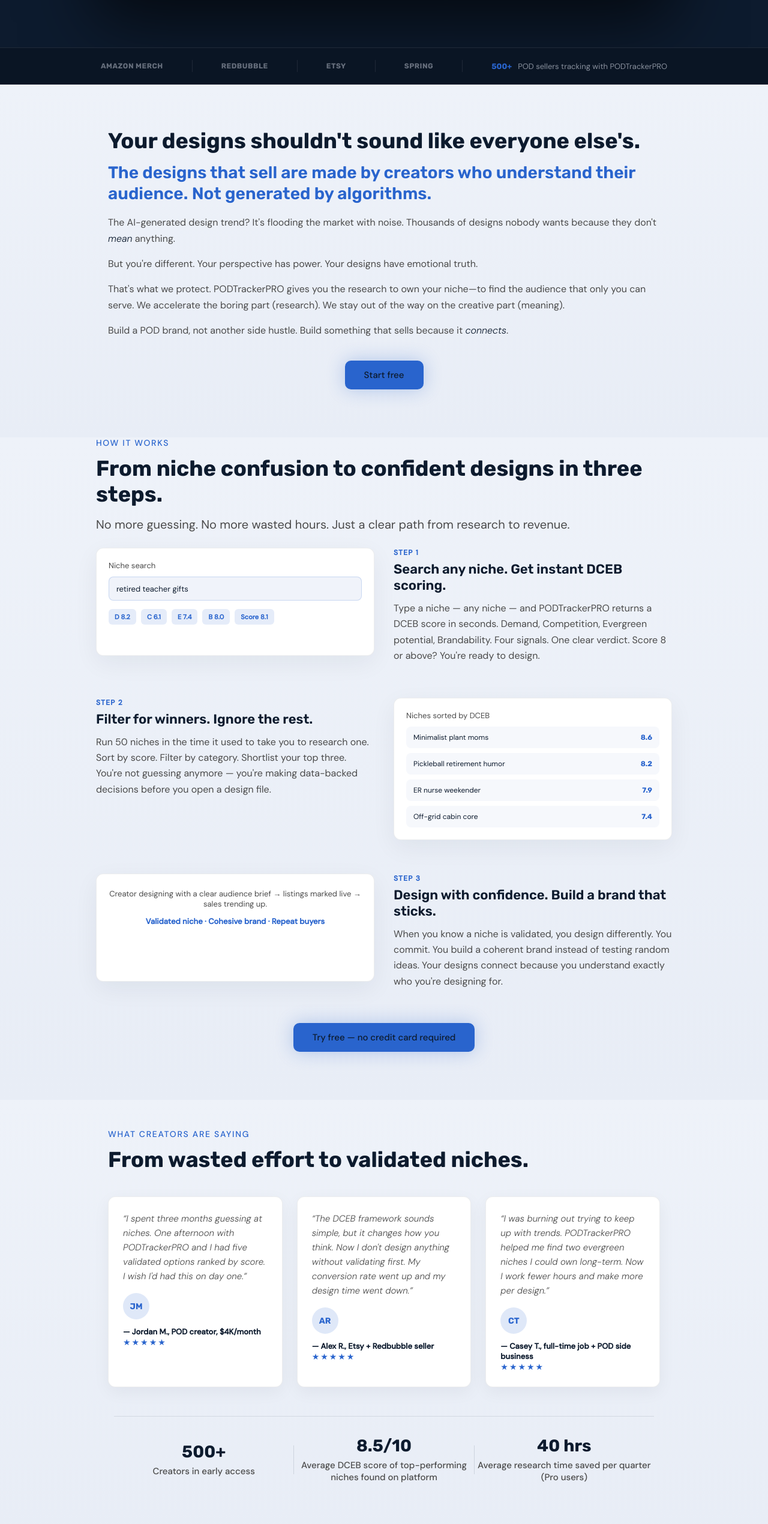
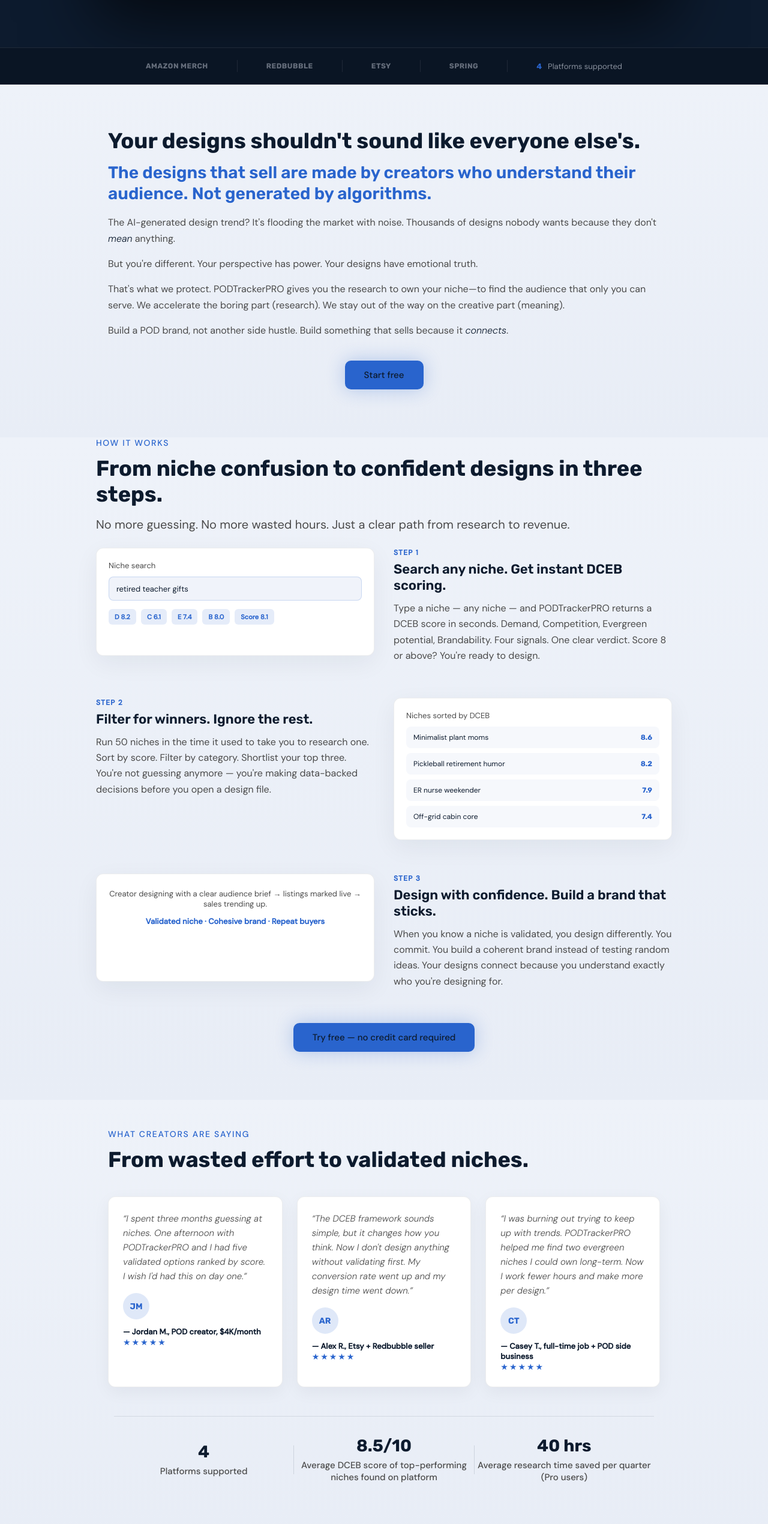
Before and after one commit to ctec-appdev/podtrackerpro-site, a website: page index_alt.html in a window 1280 px wide. Shown: the part 1380-3920 px from the top of the page at 60% size. Drawn offline with Linux system fonts and the light colour scheme.

Commit message:
Replace fabricated seller-count claims with honest stats

```diff
--- a/index_alt.html
+++ b/index_alt.html
@@ -522,8 +522,8 @@
   <span class="proof-logo">Spring</span>
   <div class="proof-sep"></div>
   <div class="proof-item">
-                    <span style="color:var(--teal);font-weight:700;font-family:'Rubik', sans-serif;">500+</span>
-    <span>POD sellers tracking with PODTrackerPRO</span>
+                    <span style="color:var(--teal);font-weight:700;font-family:'Rubik', sans-serif;">4</span>
+    <span>Platforms supported</span>
   </div>
 </div>
 
@@ -649,8 +649,8 @@
 
     <div class="alt-stats">
       <div>
-        <span class="alt-stat-val">500+</span>
-        Creators in early access
+        <span class="alt-stat-val">4</span>
+        Platforms supported
       </div>
       <div class="alt-stat-sep" aria-hidden="true"></div>
       <div>
@@ -780,7 +780,7 @@
   <div class="reveal">
     <div class="section-label">Get Started Today</div>
     <h2 class="section-title">Stop guessing. Start growing.</h2>
-    <p class="section-sub">Join hundreds of POD sellers who've replaced their scattered spreadsheets with a real command center. It takes 2 minutes to set up.</p>
+    <p class="section-sub">Replace your scattered spreadsheets with a real command center. It takes 2 minutes to set up.</p>
     <div class="final-cta-actions">
       <a class="btn-hero is-disabled" aria-disabled="true">Start Free</a>
       <a href="pricing.html" class="btn-hero-secondary">View Pricing</a>
```
